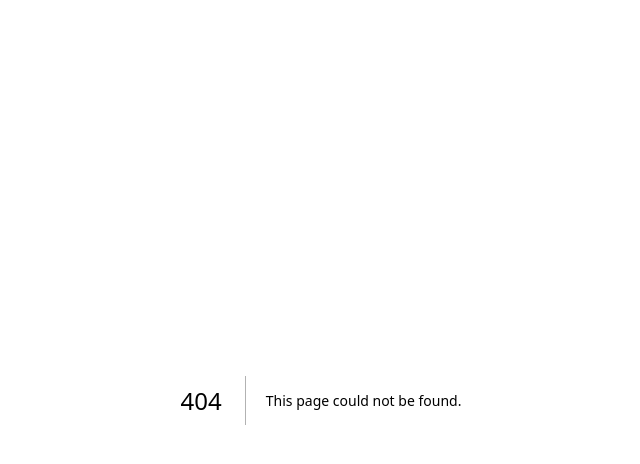
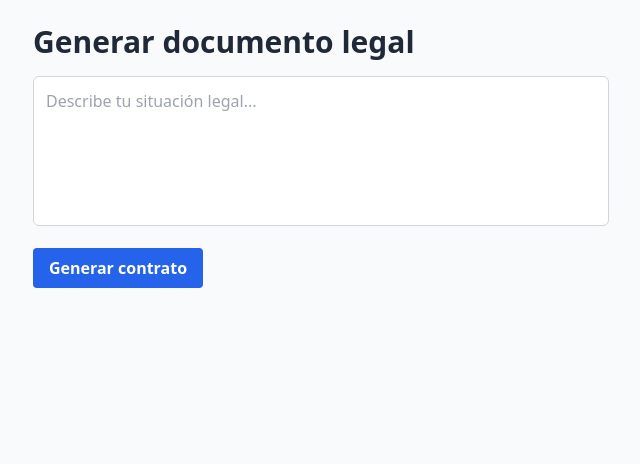
Before and after one commit to Legaldoc21/Legal-Doc-Generator-Express, a Next.js app: page /Generar in a window 1280 px wide. Before the commit this address had no page. Shown: the top 464 px of the page, without its empty margins (319-959 px from the left). Built offline with nearby package versions, Linux system fonts and the light colour scheme.

Commit message:
Add files via upload

```diff
--- /dev/null
+++ b/pages/Generar.js
@@ -0,0 +1,60 @@
+
+import { useState } from "react";
+
+export default function GenerarContrato() {
+  const [descripcion, setDescripcion] = useState("");
+  const [resultado, setResultado] = useState("");
+  const [cargando, setCargando] = useState(false);
+
+  const generar = async () => {
+    setCargando(true);
+    setResultado("");
+
+    try {
+      const response = await fetch("/api/generar", {
+        method: "POST",
+        headers: { "Content-Type": "application/json" },
+        body: JSON.stringify({ prompt: descripcion }),
+      });
+
+      const data = await response.json();
+      if (data.resultado) {
+        setResultado(data.resultado);
+      } else {
+        setResultado("No se pudo generar el documento.");
+      }
+    } catch (error) {
+      setResultado("Error al conectar con el servidor.");
+    } finally {
+      setCargando(false);
+    }
+  };
+
+  return (
+    <div className="min-h-screen bg-gray-50 flex flex-col items-center justify-start p-6">
+      <div className="max-w-xl w-full space-y-4">
+        <h1 className="text-3xl font-bold text-gray-800">Generar documento legal</h1>
+        <textarea
+          className="w-full border border-gray-300 rounded-md p-3 resize-none min-h-[150px]"
+          placeholder="Describe tu situación legal..."
+          value={descripcion}
+          onChange={(e) => setDescripcion(e.target.value)}
+        />
+        <button
+          onClick={generar}
+          disabled={cargando || !descripcion.trim()}
+          className="bg-blue-600 text-white font-semibold py-2 px-4 rounded hover:bg-blue-700 transition"
+        >
+          {cargando ? "Generando..." : "Generar contrato"}
+        </button>
+
+        {resultado && (
+          <div className="mt-6 p-4 bg-white rounded shadow text-gray-800 whitespace-pre-wrap border border-gray-200">
+            <h2 className="text-xl font-semibold mb-2">Vista previa:</h2>
+            <p>{resultado}</p>
+          </div>
+        )}
+      </div>
+    </div>
+  );
+}
```
